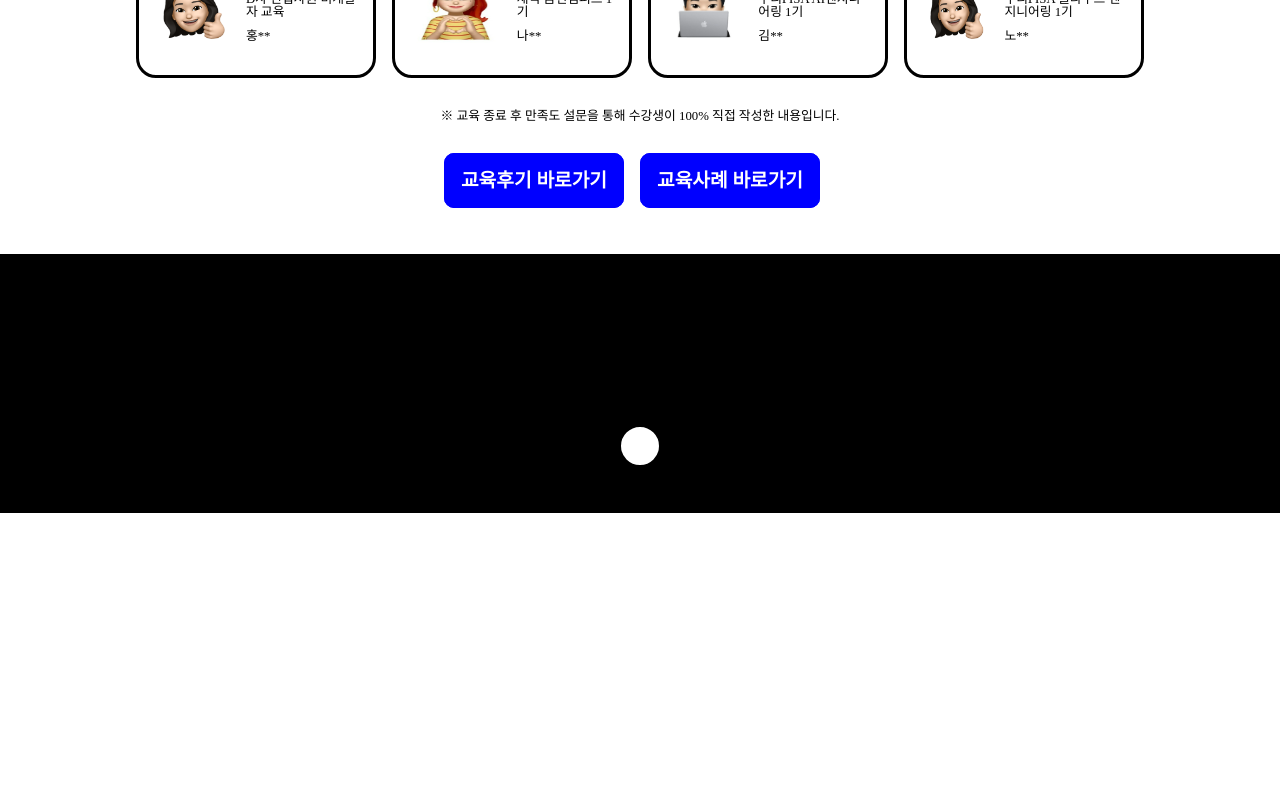
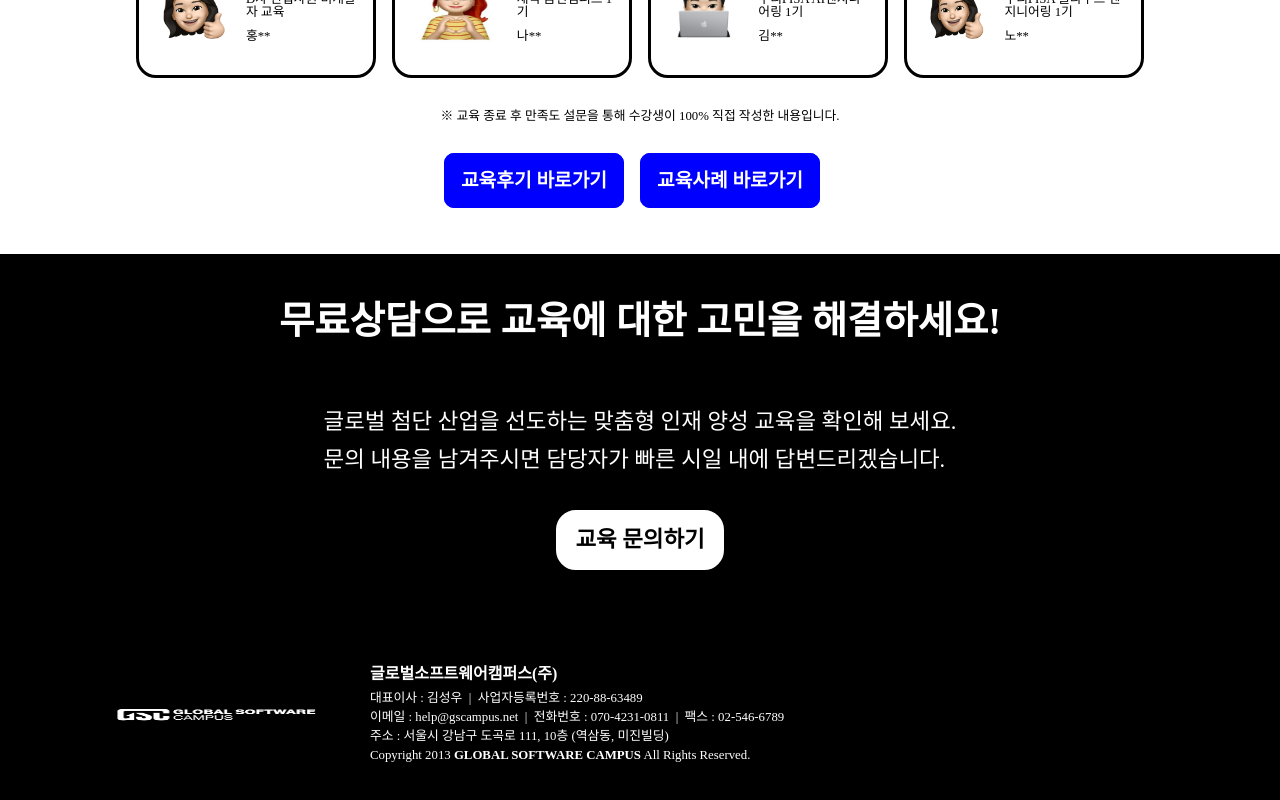
Before and after one commit to jh1109/gsc-app, a React (Create React App) app: page / in a window 1280 px wide. Shown: the part 2343-3143 px from the top of the page. Before the commit the page ends 2856 px from the top, so only its background shows below. Built offline with nearby package versions, Linux system fonts and the light colour scheme.

Commit message:
[style] 메인 페이지 하단 문의하기 내용 수정

```diff
--- a/src/pages/Mainpage.js
+++ b/src/pages/Mainpage.js
@@ -4,6 +4,7 @@ import Result from "../components/mainPage/Result";
 import Review from "../components/mainPage/Review";
 import Service from "../components/mainPage/Service";
 import Service2 from "../components/mainPage/Service2";
+import Footer from "../components/layout/Footer";
 import ClientArea from "./ClientArea";
 
 const MainPage = () => {
@@ -15,7 +16,14 @@ const MainPage = () => {
             <ClientArea />
             <Result />
             <Review />
-            <ContactBanner />
+            <ContactBanner
+                title="무료상담으로 교육에 대한 고민을 해결하세요!"
+                sub1="글로벌 첨단 산업을 선도하는 맞춤형 인재 양성 교육을 확인해 보세요."
+                sub2="문의 내용을 남겨주시면 담당자가 빠른 시일 내에 답변드리겠습니다."
+                btnUrl="/contact"
+                btn="교육 문의하기"
+            />
+            <Footer />
         </>
     )
 };
```
